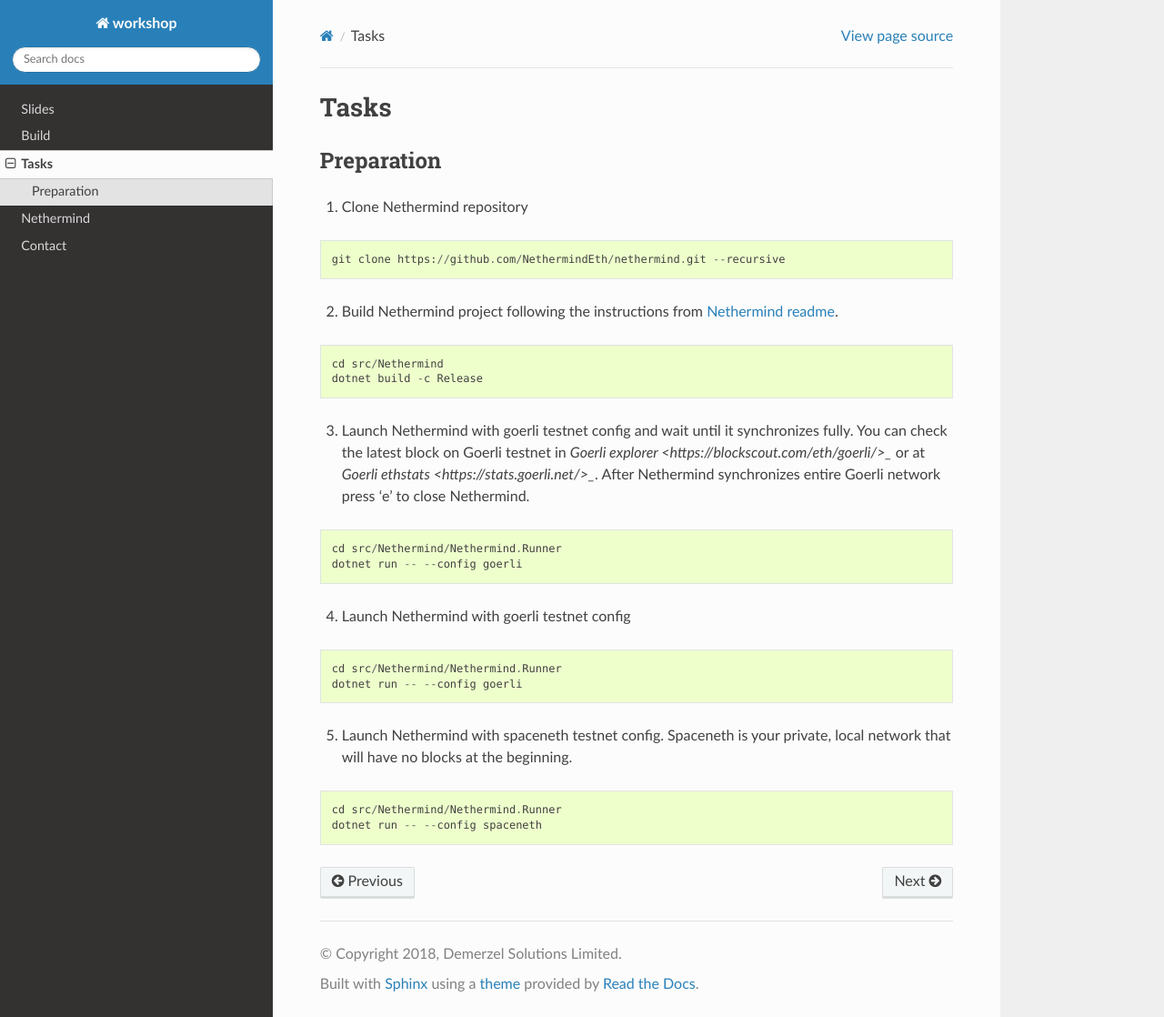
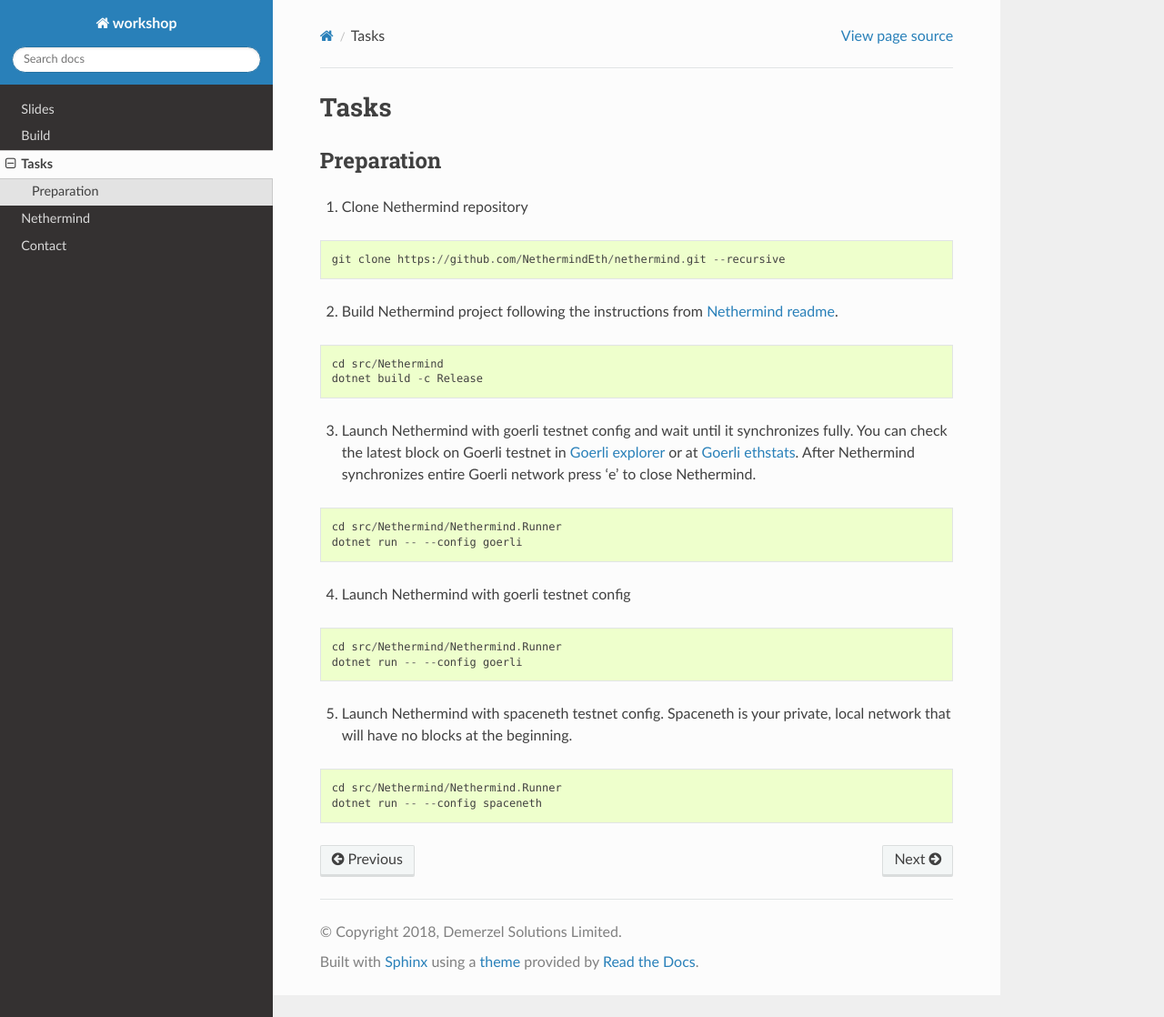
Before and after one commit to NethermindEth/workshop, a Sphinx documentation site: the page built from docs/source/tasks.rst, in a window 1280 px wide and 1118 px high. Shown: the whole window at 91% size. Built offline with Sphinx 7.4.7 and the Read the Docs theme 2.0.0, drawn with Linux system fonts in a browser that asks for light colours.

Commit message:
Update tasks.rst
links fixed

```diff
--- a/docs/source/tasks.rst
+++ b/docs/source/tasks.rst
@@ -18,7 +18,7 @@
     cd src/Nethermind
     dotnet build -c Release
 
-3. Launch Nethermind with goerli testnet config and wait until it synchronizes fully. You can check the latest block on Goerli testnet in `Goerli explorer <https://blockscout.com/eth/goerli/>_` or at `Goerli ethstats <https://stats.goerli.net/>_`. After Nethermind synchronizes entire Goerli network press 'e' to close Nethermind.
+3. Launch Nethermind with goerli testnet config and wait until it synchronizes fully. You can check the latest block on Goerli testnet in `Goerli explorer <https://blockscout.com/eth/goerli/>`_ or at `Goerli ethstats <https://stats.goerli.net/>`_. After Nethermind synchronizes entire Goerli network press 'e' to close Nethermind.
 
 ::
 
```
